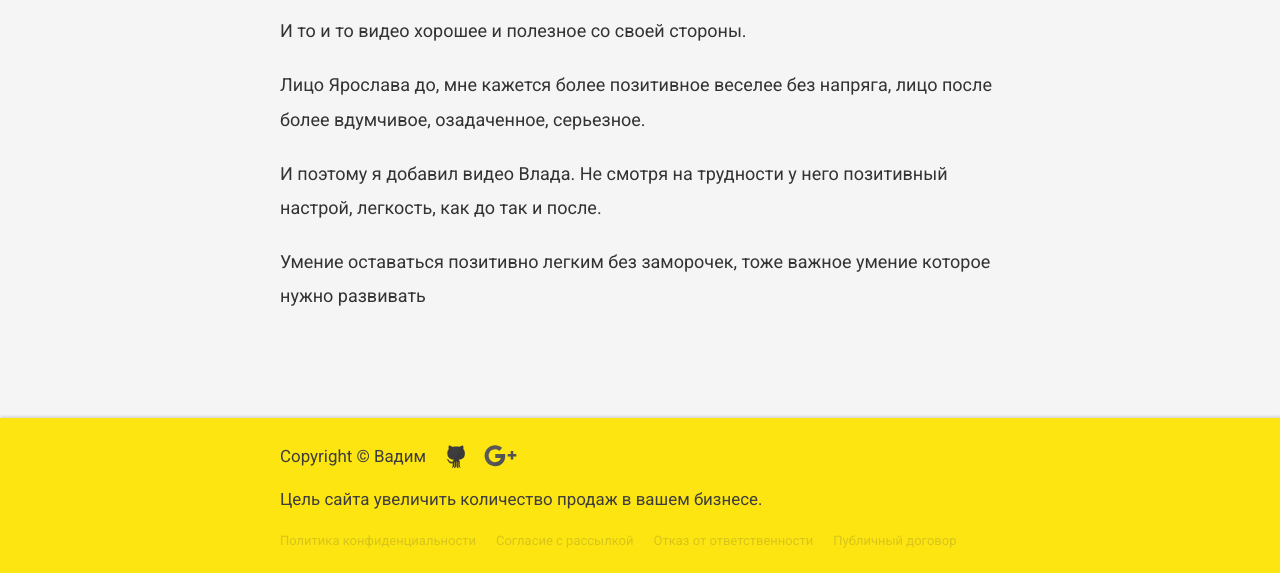
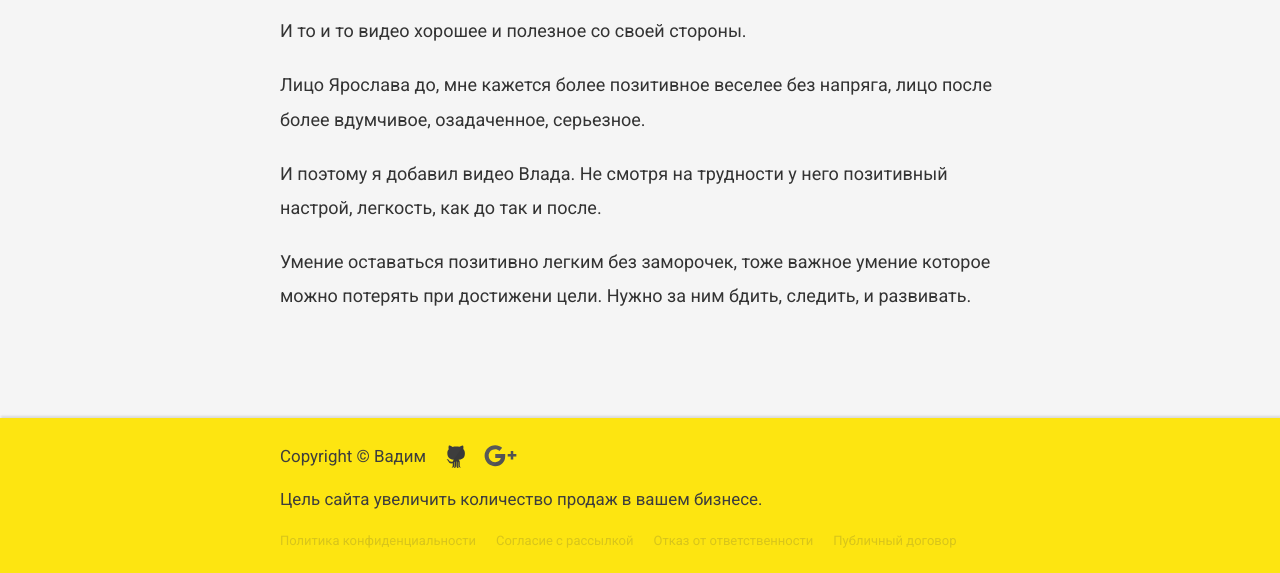
Before and after one commit to VadymVolos/vadymvolos.github.io, a Jekyll site: the page built from _posts/management/2017-07-01-dostizheniye-tseli.md, in a window 1280 px wide and 900 px high, scrolled down 945 px, cut to the strip 327-900 px from the top of the window. Built offline with Jekyll 4.4.1, drawn with Linux system fonts in a browser that asks for light colours; nearby versions of some CDN libraries; comment, search, counter and statistics services are not loaded.

Commit message:
Update 2017-07-01-dostizheniye-tseli.md

```diff
--- a/_posts/management/2017-07-01-dostizheniye-tseli.md
+++ b/_posts/management/2017-07-01-dostizheniye-tseli.md
@@ -25,4 +25,4 @@
 
 И поэтому я добавил видео Влада. Не смотря на трудности у него позитивный настрой, легкость, как до так и после.
 
-Умение оставаться позитивно легким без заморочек, тоже важное умение которое нужно развивать
+Умение оставаться позитивно легким без заморочек, тоже важное умение которое можно потерять при достижени цели. Нужно за ним бдить, следить, и развивать.
```
